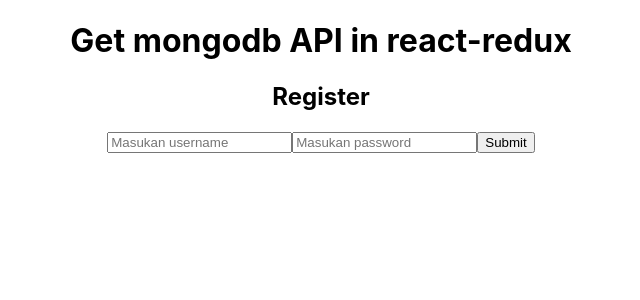
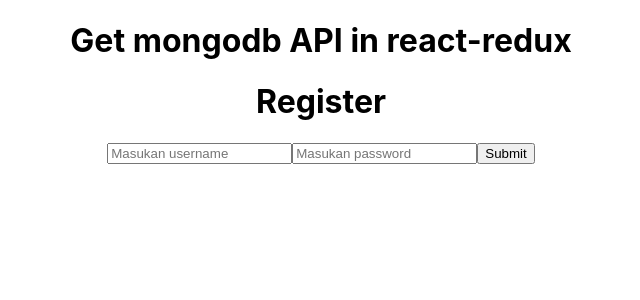
Before and after one commit to Brianrahmarela/pertemuan31-excercise55-react-mongodb-frontend, a React (Create React App) app: page /register in a window 1280 px wide. Shown: the top 300 px of the page, without its empty margins (319-959 px from the left). Built offline with nearby package versions, Linux system fonts and the light colour scheme.

Commit message:
protect home

```diff
--- a/src/App.js
+++ b/src/App.js
@@ -1,10 +1,15 @@
 import './App.css';
-import {BrowserRouter as Router, Switch, Route} from 'react-router-dom'
+import {BrowserRouter as Router, Switch, Route, Redirect} from 'react-router-dom'
 import Home from './pages/Home'
 import Register from './pages/Register'
 import Login from './pages/Login'
+import {useSelector} from 'react-redux'
+
 
 function App() {
+  const isLogged = useSelector(state => state.mahasiswa.isLogged)
+  console.log(isLogged);
+
   return (
     <div className="App">
       <h1>Get mongodb API in react-redux</h1>
@@ -12,7 +17,7 @@
       <Router>
         <Switch>
           <Route exact path ="/">
-            <Home/>
+            {isLogged ? <Home/> : <Redirect to="/login"/>}
           </Route>
           <Route path ="/register">
             <Register/>
--- a/src/pages/Register.js
+++ b/src/pages/Register.js
@@ -26,7 +26,7 @@
   }
   return (
     <div>
-      <h2>Register</h2>
+      <h1>Register</h1>
       <form onSubmit={(event)=>{
         dispatch(registerActions(register, event, history))
       }}>
```
